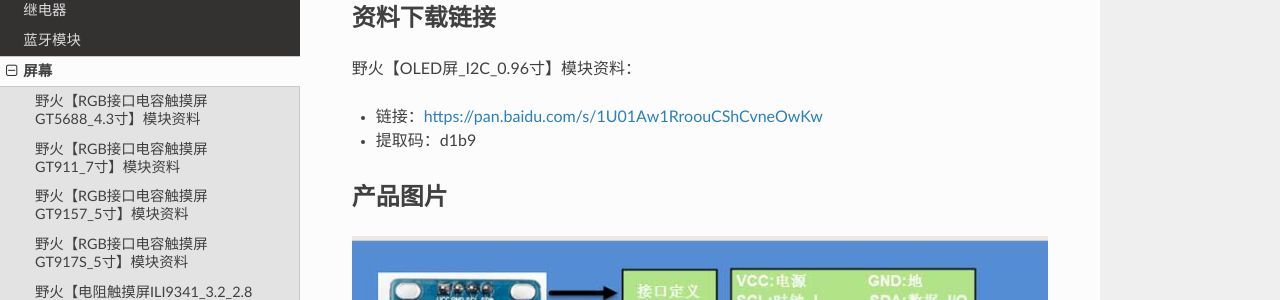
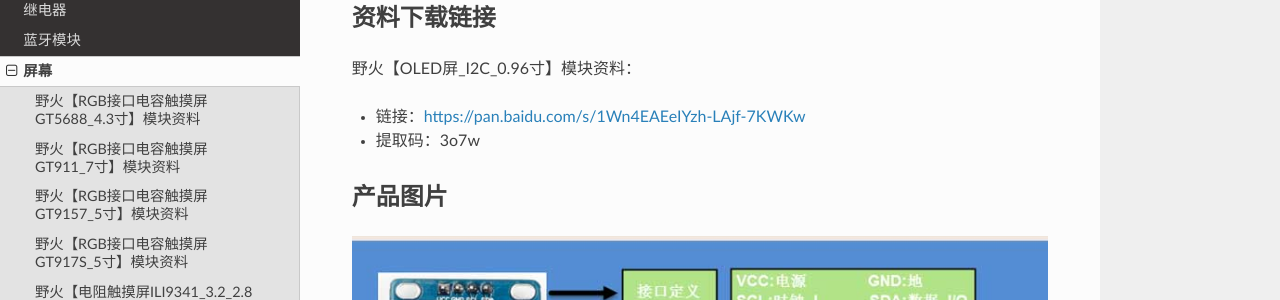
Before and after one commit to Embedfire/ebf_products, a Sphinx documentation site: the page built from documentation/module/screen/oled_i2c_0.96.rst, in a window 1280 px wide and 1250 px high. Shown: the part 170-470 px from the top of the window. Built offline with Sphinx 7.4.7 and the Read the Docs theme 2.0.0, drawn with Linux system fonts in a browser that asks for light colours; pages that are not in the unit, such as notebooks, are missing from menus.

Commit message:
Update oled_i2c_0.96.rst

```diff
--- a/documentation/module/screen/oled_i2c_0.96.rst
+++ b/documentation/module/screen/oled_i2c_0.96.rst
@@ -7,8 +7,8 @@
 
 野火【OLED屏_I2C_0.96寸】模块资料：
 
-- 链接：https://pan.baidu.com/s/1U01Aw1RroouCShCvneOwKw
-- 提取码：d1b9
+- 链接：https://pan.baidu.com/s/1Wn4EAEeIYzh-LAjf-7KWKw
+- 提取码：3o7w
 
 产品图片
 --------
```
